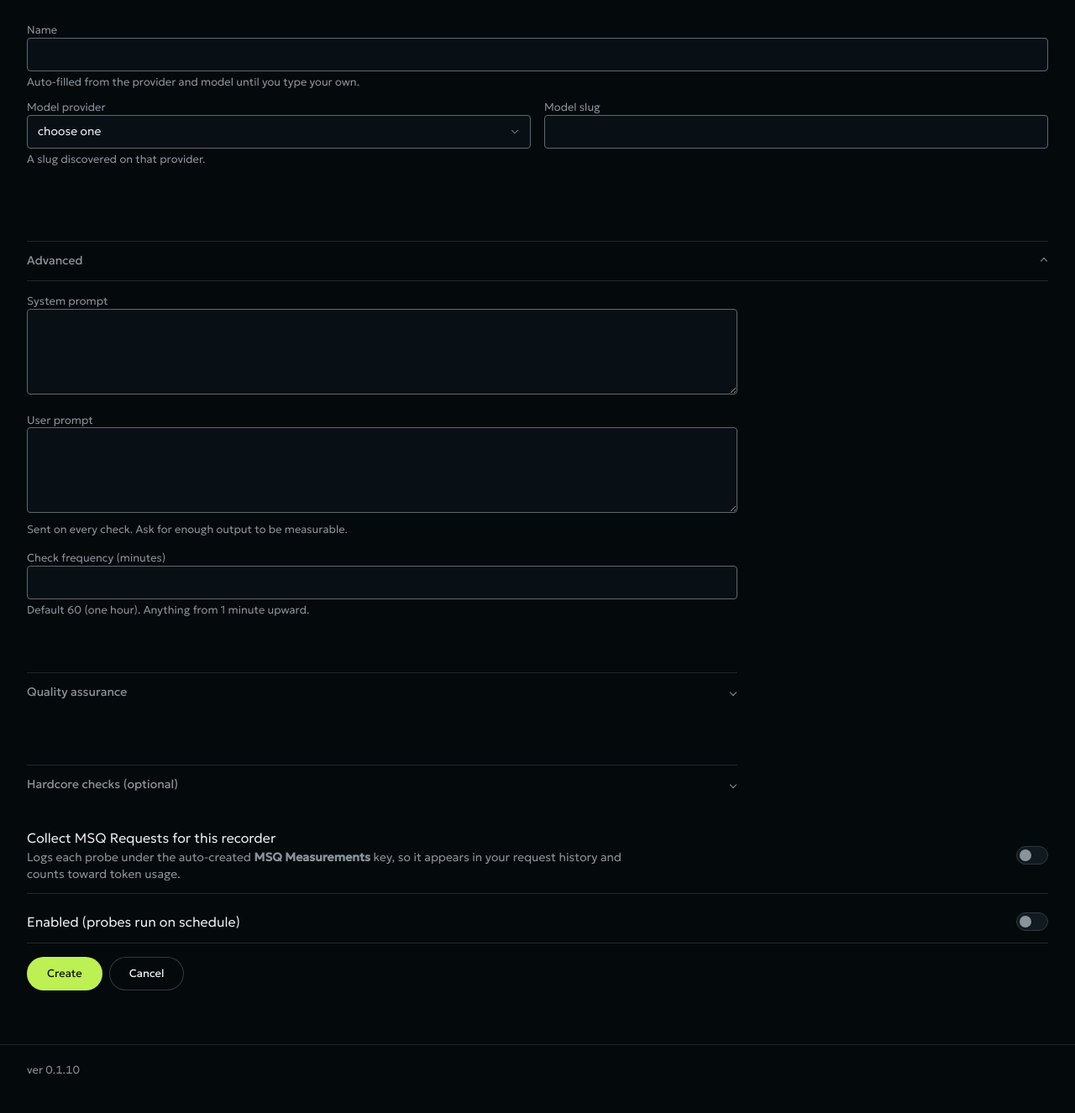
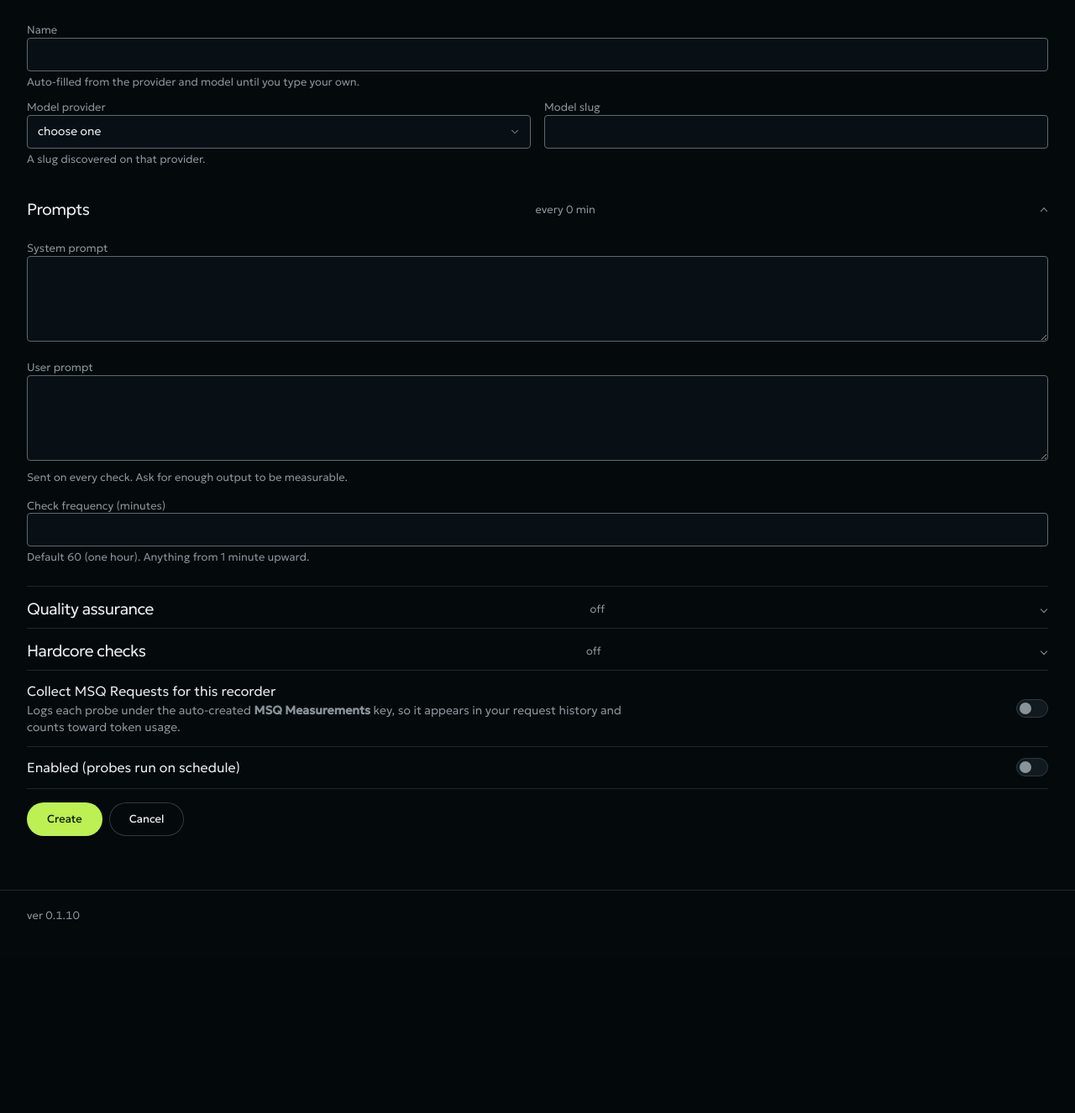
Before and after one commit to Randomboixd/MidWare, a Flask app: template midware/templates/msq_form.html in a window 1280 px wide. Shown: the part 261-1587 px from the top of the page at 84% size. After the commit the page ends 1357 px from the top, so only its background shows below. Run offline with Flask 3, Linux system fonts and the light colour scheme; the template is opened without the code that fills it, so the values that code supplies are empty.

Commit message:
msq form: prompts, quality assurance and hardcore checks behind digests
The heavy areas of the recorder form are folds: Prompts carries 'every N min'
in its summary, Quality assurance the budgets, Hardcore checks its enabled
checks or 'off'. A fold opens when its digest is real and stays closed when
it reads off. Every field id, name and hidden-carry value survives, and the
inline margin styles are gone in favour of the ruled check-row component.

```diff
--- a/midware/templates/msq_form.html
+++ b/midware/templates/msq_form.html
@@ -1,5 +1,17 @@
 {% extends "base.html" %}
 {% block title %}{{ 'Edit' if recorder else 'New' }} MSQ recorder - MidWare{% endblock %}
+
+{% set hc = [] %}
+{% if form.get('hc_stream_integrity') %}{% set _ = hc.append('integrity') %}{% endif %}
+{% if form.get('hc_text_forensics') %}{% set _ = hc.append('forensics') %}{% endif %}
+{% if form.get('hc_needle') %}{% set _ = hc.append('needle') %}{% endif %}
+{% set hc_digest = hc | join(', ') if hc else 'off' %}
+{% set budgets = [] %}
+{% set ttft_budget = form.get('max_ttft_seconds', 30) %}
+{% set total_budget = form.get('max_total_seconds', 60) %}
+{% if ttft_budget and ttft_budget > 0 %}{% set _ = budgets.append('ttft ' ~ ttft_budget ~ 's') %}{% endif %}
+{% if total_budget and total_budget > 0 %}{% set _ = budgets.append('total ' ~ total_budget ~ 's') %}{% endif %}
+{% set qa_digest = budgets | join(', ') if budgets else 'off' %}
 
 {% block content %}
 {% include "_msq_warning.html" %}
@@ -42,8 +54,12 @@
     <small class="mw-hint">A slug discovered on that provider.</small>
   </section>
 
-  <details class="mw-reference" open>
-    <summary>Advanced</summary>
+  <details class="mw-fold" open>
+    <summary class="mw-fold-head">
+      <h2 class="mw-fold-title">Prompts</h2>
+      <span class="mw-fold-digest">every {{ '%g' | format(form.get('interval_minutes', 60)) }} min</span>
+    </summary>
+    <div class="mw-fold-body">
       <div class="field label border">
         <textarea name="system_prompt" id="msq-system-prompt" rows="4" placeholder=" ">{{ form.get('system_prompt', '') }}</textarea>
         <label for="msq-system-prompt">System prompt</label>
@@ -60,10 +76,16 @@
         <label for="msq-interval">Check frequency (minutes)</label>
       </div>
       <small class="mw-hint">Default 60 (one hour). Anything from 1 minute upward.</small>
+    </div>
+  </details>
 
-    <details class="mw-reference">
-      <summary>Quality assurance</summary>
-      <div class="mw-check-row" style="margin-top:0.6rem">
+  <details class="mw-fold"{% if qa_digest != 'off' %} open{% endif %}>
+    <summary class="mw-fold-head">
+      <h2 class="mw-fold-title">Quality assurance</h2>
+      <span class="mw-fold-digest">{{ qa_digest }}</span>
+    </summary>
+    <div class="mw-fold-body">
+      <div class="mw-check-row">
         <div class="mw-check-text">
           Ignore thinking blocks
           <span class="mw-hint">Score only the visible answer. Reasoning models draft and repeat
@@ -78,7 +100,7 @@
         <input type="hidden" name="ignore_thinking" value="0">
       </div>
 
-      <div class="mw-check-row" style="margin-top:0.6rem">
+      <div class="mw-check-row">
         <div class="mw-check-text">
           Penalize non-Latin symbols
           <span class="mw-hint">Flags Chinese and other non-Latin scripts in an English answer.</span>
@@ -112,10 +134,15 @@
         </div>
       </div>
       <small class="mw-hint">Slower responses are penalized. -1 disables a budget.</small>
+    </div>
   </details>
 
-    <details class="mw-reference">
-      <summary>Hardcore checks (optional)</summary>
+  <details class="mw-fold"{% if hc_digest != 'off' %} open{% endif %}>
+    <summary class="mw-fold-head">
+      <h2 class="mw-fold-title">Hardcore checks</h2>
+      <span class="mw-fold-digest">{{ hc_digest }}</span>
+    </summary>
+    <div class="mw-fold-body">
       <small class="mw-hint">Higher-signal probes, all off by default. Failures here can mark the
         model <strong>Failing</strong> immediately instead of waiting for the average.</small>
 
@@ -158,10 +185,10 @@
         <small class="mw-hint">Also save the long-context needle request and answer to your
           history. Only applies while request recording is on.</small>
       </div>
-    </details>
+    </div>
   </details>
 
-  <div class="mw-check-row" style="margin-top:1rem">
+  <div class="mw-check-row">
     <div class="mw-check-text">
       Collect MSQ Requests for this recorder
       <span class="mw-hint">Logs each probe under the auto-created <strong>MSQ Measurements</strong>
@@ -175,7 +202,7 @@
     <input type="hidden" name="collect_requests" value="0">
   </div>
 
-  <div class="mw-check-row" style="margin-top:0.6rem">
+  <div class="mw-check-row">
     <div class="mw-check-text">
       Enabled (probes run on schedule)
     </div>
```
Lines whose indentation alone changed are shown as unchanged.
